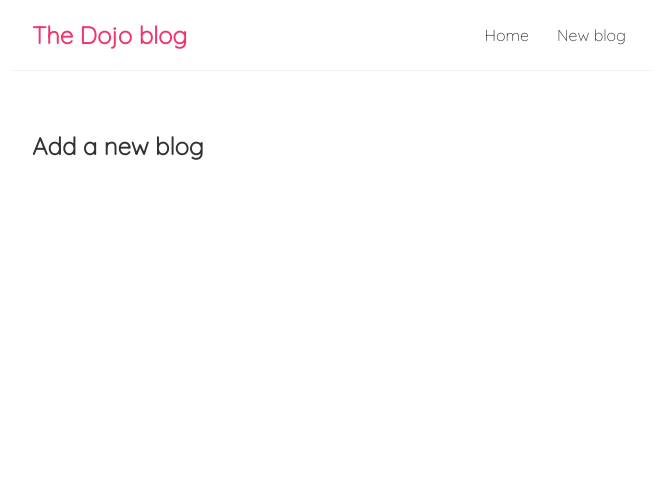
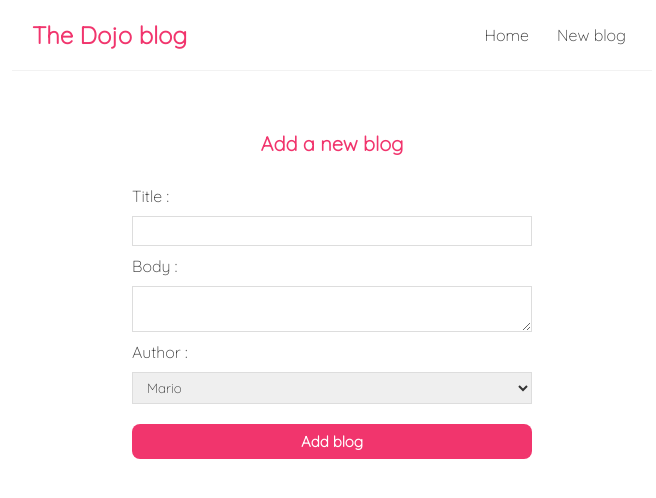
Before and after one commit to SarahGuillon/dojo-blog, a React (Create React App) app: page /create in a window 1280 px wide. Shown: the top 498 px of the page, without its empty margins (308-964 px from the left). Built offline with nearby package versions, Linux system fonts and the light colour scheme.

Commit message:
create blog

```diff
--- a/data/db.json
+++ b/data/db.json
@@ -4,13 +4,103 @@
       "title": "my first blog",
       "body": "body of my first blog",
       "author": "Sarah",
-      " id": 1
+      "id": 1
     },
     {
       "title": "my second blog",
       "body": "body of my second blog",
       "author": "Lucie",
-      "id": 1
+      "id": 2
+    },
+    {
+      "title": "my third blog",
+      "body": "body of my third blog",
+      "author": "Simon",
+      "id": 3
+    },
+    {
+      "title": "zz",
+      "body": "sss",
+      "author": "Mario",
+      "id": 4
+    },
+    {
+      "title": "sss",
+      "body": "sss",
+      "author": "Mario",
+      "id": 5
+    },
+    {
+      "title": "ssssss",
+      "body": "sssccc",
+      "author": "Mario",
+      "id": 6
+    },
+    {
+      "title": "gg",
+      "body": "sqsfff",
+      "author": "Yoshi",
+      "id": 7
+    },
+    {
+      "title": "gg",
+      "body": "sqsfff",
+      "author": "Yoshi",
+      "id": 8
+    },
+    {
+      "title": "vddd",
+      "body": "sss",
+      "author": "Mario",
+      "id": 9
+    },
+    {
+      "title": "zddd",
+      "body": "sss",
+      "author": "Mario",
+      "id": 10
+    },
+    {
+      "title": "fgg",
+      "body": "sqzz",
+      "author": "Mario",
+      "id": 11
+    },
+    {
+      "title": "fgg",
+      "body": "sqzz",
+      "author": "Mario",
+      "id": 12
+    },
+    {
+      "title": "fgg",
+      "body": "sqzz",
+      "author": "Mario",
+      "id": 13
+    },
+    {
+      "title": "zdffz",
+      "body": "zffhdjsjs",
+      "author": "Yoshi",
+      "id": 14
+    },
+    {
+      "title": "fff",
+      "body": "sss",
+      "author": "Yoshi",
+      "id": 15
+    },
+    {
+      "title": "sss",
+      "body": "ffdsqq",
+      "author": "Mario",
+      "id": 16
+    },
+    {
+      "title": "zr",
+      "body": "fff",
+      "author": "Mario",
+      "id": 17
     }
   ]
 }
--- a/src/App.js
+++ b/src/App.js
@@ -2,6 +2,7 @@ import Navbar from './Navbar';
 import Home from './Home';
 import { BrowserRouter as Router, Route, Routes} from 'react-router-dom';
 import Create from './Create';
+import BlogDetails from './BlogDetails';
 
 function App() {
   return (
@@ -12,6 +13,7 @@ function App() {
           <Routes>
             <Route path="/" exact element={<Home />} />
             <Route path="/create" element={<Create />} />
+            <Route path="/blogs/:id" element={<BlogDetails />} />
           </Routes>
         </div>
       </div>
--- /dev/null
+++ b/src/BlogDetails.js
@@ -0,0 +1,24 @@
+import { useParams } from "react-router-dom";
+import useFetch from "./useFetch";
+
+const BlogDetails = () => {
+  const { id } = useParams();
+  const { data: blog , isPending, error } = useFetch(`http://localhost:8000/blogs/${id}`);
+
+
+  return (
+    <div className="blog-details">
+      { isPending && <p>Loading...</p> }
+      { error && <div>{ error }</div> }
+      { blog && (
+        <article>
+          <h2> { blog.title } - { id } </h2>
+          <p> Written by { blog.author }</p>
+          <div> { blog.body }</div>
+        </article>
+      )}
+    </div>
+  );
+}
+
+export default BlogDetails;
--- a/src/Bloglist.js
+++ b/src/Bloglist.js
@@ -1,3 +1,5 @@
+import { Link } from "react-router-dom";
+
 const BlogList = (props) => {
   const blogs = props.blogs;
   const title = props.title;
@@ -8,11 +10,13 @@ const BlogList = (props) => {
     <div className="blog-list">
       <h2>{title}</h2>
       {blogs.map((blog) => (
-        <div className="blog-preview" key={blog.id}>
-          <h2>{blog.title}</h2>
-          <p> Written by {blog.author}</p>
-          <button onClick={() => handleDelete(blog.id)}>Delete blog</button>
-        </div>
+        <Link to={`/blogs/${blog.id}`}>
+          <div className="blog-preview" key={blog.id}>
+            <h2>{blog.title}</h2>
+            <p> Written by {blog.author}</p>
+            <button onClick={() => handleDelete(blog.id)}>Delete blog</button>
+          </div>
+          </Link>
       ))}
     </div>
   )
--- a/src/Create.js
+++ b/src/Create.js
@@ -1,8 +1,60 @@
+import { useState } from "react";
+import { useNavigate } from "react-router-dom";
+
 const Create = () => {
+  const [title, setTitle] = useState('');
+  const [body, setBody] = useState('');
+  const [author, setAuthor] = useState('Mario');
+  const [isPending, setIsPending] = useState(false);
+  const navigate = useNavigate();
+
+  const handleSubmit = (event) => {
+    event.preventDefault();
+    const blog = { title, body, author };
+    setIsPending(true)
+    // console.log(blog);
+    fetch("http://localhost:8000/blogs", {
+      method: "POST",
+      body: JSON.stringify(blog),
+      headers: { "Content-Type": "application/json" }
+    })
+    .then(response => response.json())
+    .then(data => {
+      console.log(data);
+      console.log("new blog added");
+      setIsPending(false);
+      navigate('/');
+    })
+  }
 
   return (
-    <div className="create">
+    <div className="create" onSubmit={handleSubmit}>
       <h2>Add a new blog</h2>
+      <form>
+        <label>Title :</label>
+        <input
+          type="text"
+          required
+          value={title}
+          onChange={(e)=> setTitle(e.target.value)}
+        />
+        <label>Body :</label>
+        <textarea
+          required
+          value={body}
+          onChange={(e)=>setBody(e.target.value)}>
+        </textarea>
+        <label>Author :</label>
+        <select
+        value={author}
+        onChange={(e)=>setAuthor(e.target.value)}>
+          <option value="Mario"> Mario </option>
+          <option value="Yoshi"> Yoshi </option>
+        </select>
+        { !isPending && <button> Add blog </button>}
+        { isPending && <button disabled> Adding blog... </button>}
+        <p> { title } </p>
+      </form>
     </div>
   )
 
--- a/src/Home.js
+++ b/src/Home.js
@@ -44,6 +44,7 @@ const Home = () => {
         { isPending && <p>Loading...</p> }
         { error && <div>{ error }</div> }
         {/* { blogs && <BlogList blogs={blogs} title="All blogs" handleDelete={handleDelete}/> } */}
+        { blogs && <BlogList blogs={blogs} title="All blogs"/> }
         { blogs && <BlogList blogs={blogs.filter((blog) => blog.author === "Lucie")} title="Lucie's blog"/> }
       </div>
     </div>
--- a/src/index.css
+++ b/src/index.css
@@ -41,6 +41,10 @@
   border-bottom: 1px solid #fafafa;
 }
 
+.blog-list a {
+  text-decoration: none;
+}
+
 .blog-preview:hover{
   box-shadow: 1px 3px 5px rgba(0,0,0,0.1);
 }
@@ -60,3 +64,50 @@ button {
   border-radius: 5px;
   border-color: #f1356d;;
 }
+
+.blog-details div {
+  margin: 20px 0;
+}
+
+.blog-details p {
+  margin: 10  px 0;
+}
+
+.create {
+  max-width: 400px;
+  margin: 0 auto;
+  text-align: center;
+}
+
+.create label {
+  display: block;
+  text-align: left;
+}
+
+.create h2 {
+  color: #f1356d;
+  font-size: 20px;
+  margin-bottom: 30px;
+}
+
+.create input, .create textarea, .create select {
+  width: 100%;
+  padding: 6px 10px;
+  margin: 10px 0;
+  border: 1px solid #ddd;
+  box-sizing: border-box;
+  display: block;
+}
+
+.create button {
+  width: 100%;
+  background-color: #f1356d;
+  color: white;
+  margin: 10px auto;
+  padding: 8px;
+  font-size: 15px;
+  font-weight: 600;
+  border: 0;
+  border-radius: 8px;
+  cursor: pointer;
+}
--- a/src/useFetch.js
+++ b/src/useFetch.js
@@ -8,9 +8,11 @@ const useFetch = (url) => {
 
   // useEffect exercize with fetch (& with setTimeOut to see the loading message)
   useEffect(() => {
+    const abortCont = new AbortController();
+
     console.log("use effect ran")
     setTimeout(() => {
-      fetch(url)
+      fetch(url, { signal: abortCont.signal })
         .then(response => {
           console.log(response);
           // error message if i can access the server but problem with the fetch
@@ -26,8 +28,12 @@ const useFetch = (url) => {
         })
         // error message if it can't connect to the server to fetch("failed to fetch") but doesn't see the error of the API if it can access the server
         .catch(err => {
-          setError(err.message);
-          setIsPending(false);
+          if (err.name === 'AbortError') {
+            console.log("fetch aborted");
+          } else {
+            setError(err.message);
+            setIsPending(false);
+          }
         })
     }, 1000)
 
```
